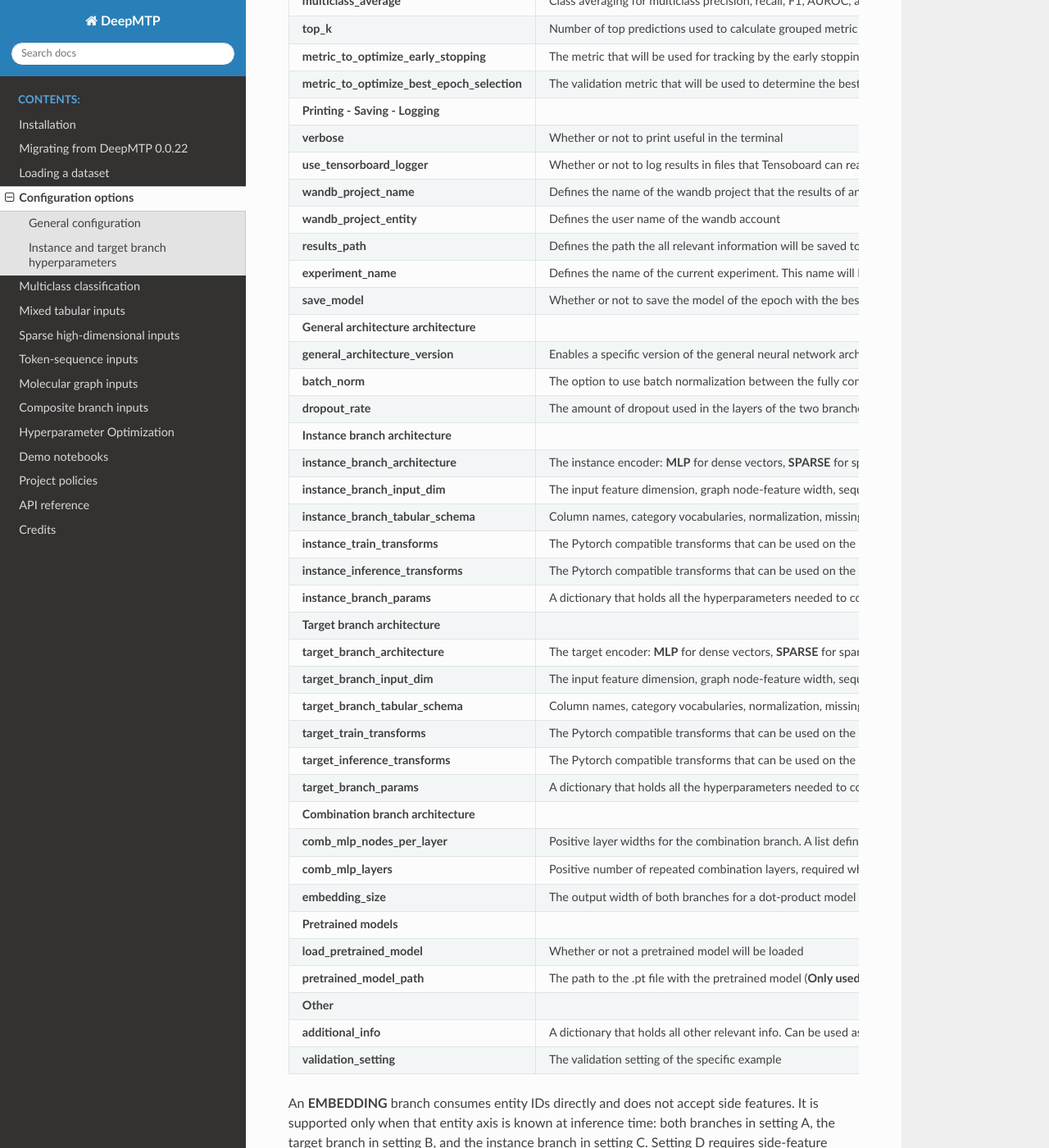
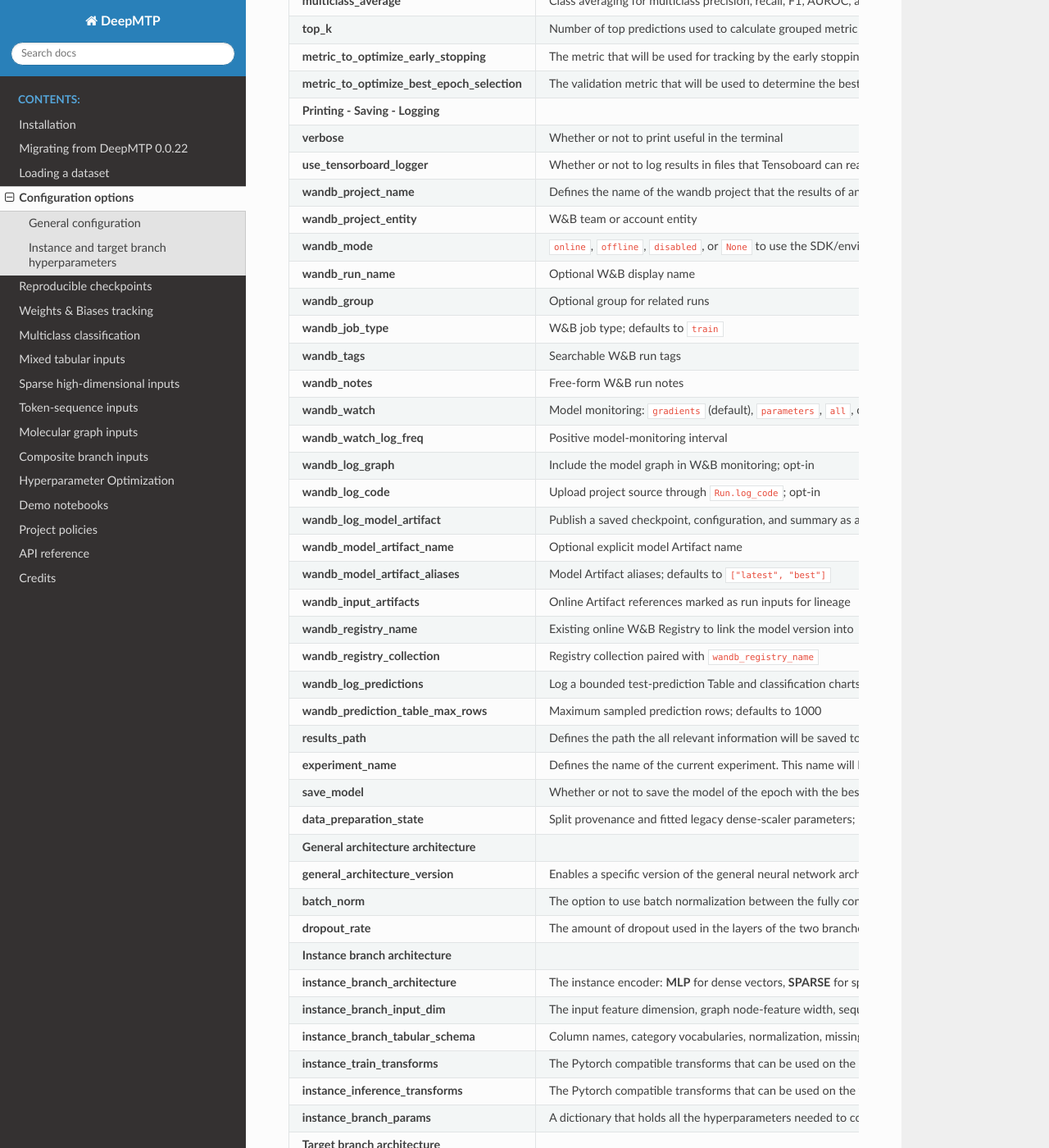
Before and after one commit to diliadis/DeepMTP, a Sphinx documentation site: the page built from docs/source/tutorial/configuration.rst, in a window 1280 px wide and 1400 px high, scrolled down 1104 px. Shown: the whole window at 82% size. Built offline with Sphinx 7.4.7 and the Read the Docs theme 3.1.0, drawn with Linux system fonts in a browser that asks for light colours; formulas are drawn with MathJax 3.

Commit message:
docs: explain checkpoint and W&B workflows

```diff
--- a/docs/source/index.rst
+++ b/docs/source/index.rst
@@ -22,6 +22,8 @@ Documentation
 	tutorial/migration
 	tutorial/loading_datasets
 	tutorial/configuration
+	tutorial/reproducible_checkpoints
+	tutorial/wandb_tracking
 	tutorial/multiclass_classification
 	tutorial/tabular_inputs
 	tutorial/sparse_inputs
--- a/docs/source/tutorial/configuration.rst
+++ b/docs/source/tutorial/configuration.rst
@@ -82,13 +82,55 @@ In the code snippet above the function generate_config is shown without any spec
    * - **wandb_project_name**
      - Defines the name of the wandb project that the results of an experiment will be logged
    * - **wandb_project_entity**
-     - Defines the user name of the wandb account
+     - W&B team or account entity
+   * - **wandb_mode**
+     - ``online``, ``offline``, ``disabled``, or ``None`` to use the
+       SDK/environment default
+   * - **wandb_run_name**
+     - Optional W&B display name
+   * - **wandb_group**
+     - Optional group for related runs
+   * - **wandb_job_type**
+     - W&B job type; defaults to ``train``
+   * - **wandb_tags**
+     - Searchable W&B run tags
+   * - **wandb_notes**
+     - Free-form W&B run notes
+   * - **wandb_watch**
+     - Model monitoring: ``gradients`` (default), ``parameters``, ``all``, or
+       ``None``
+   * - **wandb_watch_log_freq**
+     - Positive model-monitoring interval
+   * - **wandb_log_graph**
+     - Include the model graph in W&B monitoring; opt-in
+   * - **wandb_log_code**
+     - Upload project source through ``Run.log_code``; opt-in
+   * - **wandb_log_model_artifact**
+     - Publish a saved checkpoint, configuration, and summary as a versioned
+       W&B model Artifact
+   * - **wandb_model_artifact_name**
+     - Optional explicit model Artifact name
+   * - **wandb_model_artifact_aliases**
+     - Model Artifact aliases; defaults to ``["latest", "best"]``
+   * - **wandb_input_artifacts**
+     - Online Artifact references marked as run inputs for lineage
+   * - **wandb_registry_name**
+     - Existing online W&B Registry to link the model version into
+   * - **wandb_registry_collection**
+     - Registry collection paired with ``wandb_registry_name``
+   * - **wandb_log_predictions**
+     - Log a bounded test-prediction Table and classification charts; opt-in
+   * - **wandb_prediction_table_max_rows**
+     - Maximum sampled prediction rows; defaults to 1000
    * - **results_path**
      - Defines the path the all relevant information will be saved to
    * - **experiment_name**
      - Defines the name of the current experiment. This name will be used to local save and the wandb save
    * - **save_model**
      - Whether or not to save the model of the epoch with the best validation performance
+   * - **data_preparation_state**
+     - Split provenance and fitted legacy dense-scaler parameters; normally
+       captured automatically from the three ``data_process`` outputs
    * - **General architecture architecture**
      -
    * - **general_architecture_version**
```
Also changed, not shown: CHANGELOG.md (+18 -2 lines), MIGRATION.rst (+13 -1 lines), NEURAL_NETWORK_EXTENSIONS.md (+29 -5 lines), README.md (+71 -3 lines), docs/source/DeepMTP.data.rst (+12 -0 lines), docs/source/DeepMTP.runtime.rst (+20 -0 lines), docs/source/tutorial/reproducible_checkpoints.rst (added, +111 -0 lines), docs/source/tutorial/wandb_tracking.rst (added, +136 -0 lines).
